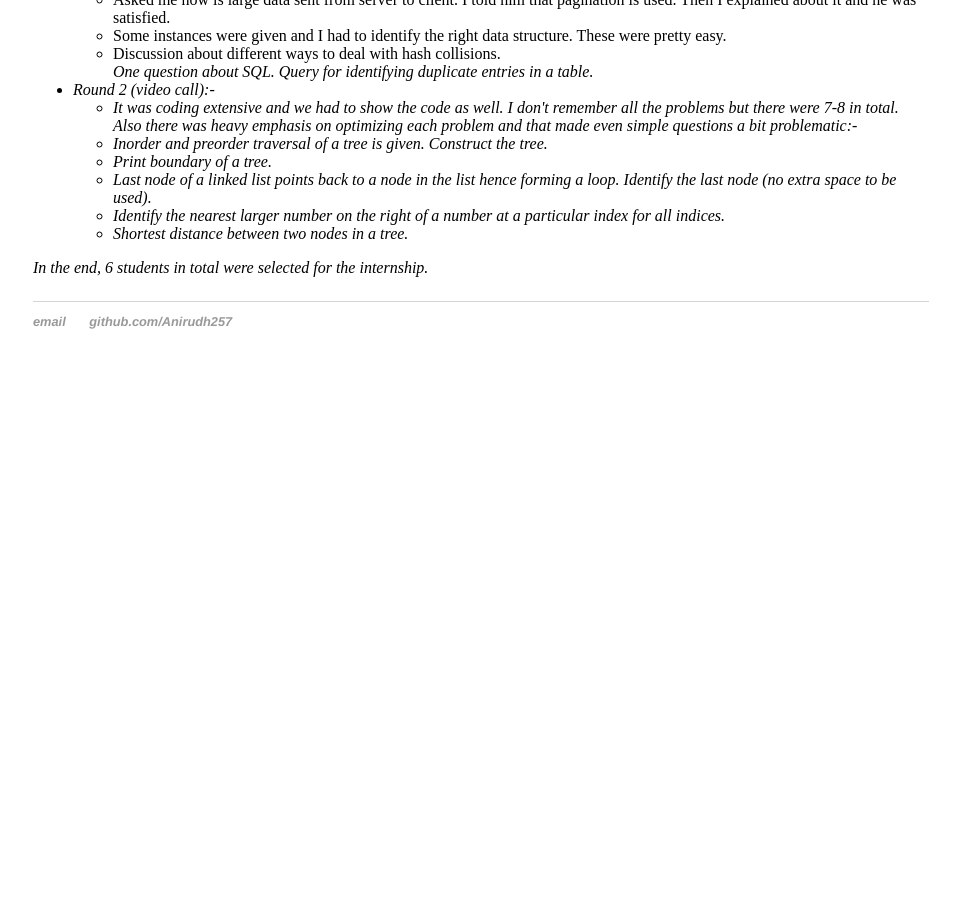
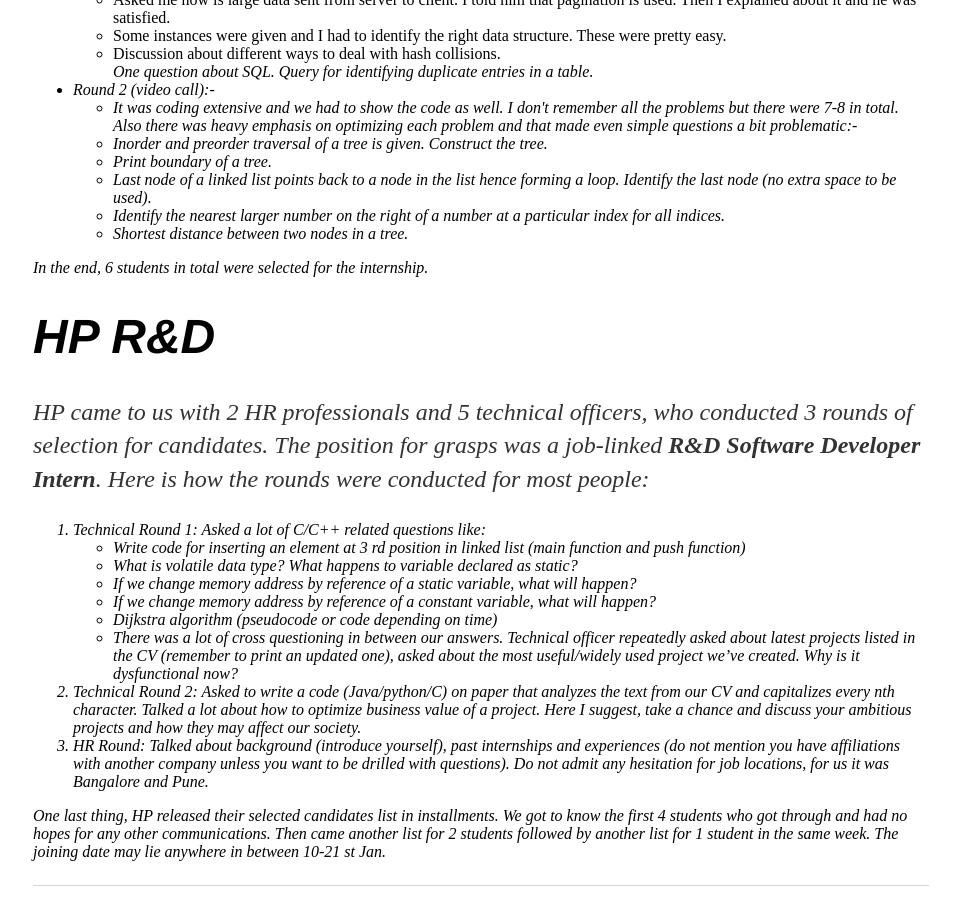
Before and after one commit to Anirudh257/Anirudh257.github.io, a Jekyll site: the page built from InterviewExperiences/index.html, in a window 1280 px wide and 900 px high, scrolled down 6333 px. Shown: the whole window, without its empty margins (159-1119 px from the left). Built offline with Jekyll 4.4.1, drawn with Linux system fonts in a browser that asks for light colours; before the commit the page ends 6722 px from its top, so only the background shows below that.

Commit message:
Update index.html
Added HP R&D experience

```diff
--- a/InterviewExperiences/index.html
+++ b/InterviewExperiences/index.html
@@ -212,3 +212,41 @@
 
 In the end, 6 students in total were selected for the internship.
 </p>
+
+<h1>HP R&D</h1>
+
+<p>HP came to us with 2 HR professionals and 5 technical officers, who conducted 3 rounds of selection for candidates.
+The position for grasps was a job-linked <strong>R&D Software Developer Intern</strong>. Here is how the rounds were
+conducted for most people:
+<ol>
+<li>
+  Technical Round 1: Asked a lot of C/C++ related questions like:
+  <ul>
+    <li>Write code for inserting an element at 3 rd position in linked list (main function and  push function)</li>
+    <li>What is volatile data type? What happens to variable declared as static?</li>
+    <li>If we change memory address by reference of a static variable, what will happen?</li>
+    <li>If we change memory address by reference of a constant variable, what will happen?</li>
+    <li>Dijkstra algorithm (pseudocode or code depending on time)</li>
+    <li>There was a lot of cross questioning in between our answers. Technical officer repeatedly asked about latest projects
+      listed in the CV (remember to print an updated one), asked about the most useful/widely used project we’ve created.
+      Why is it dysfunctional now? </li>
+  </ul>
+   </li>
+
+<li>
+  Technical Round 2: Asked to write a code (Java/python/C) on paper that analyzes the text from our CV and capitalizes
+  every nth character. Talked a lot about how to optimize business value of a project. Here I suggest, take a chance and
+  discuss your ambitious projects and how they may affect our society.
+</li>
+
+<li>
+  HR Round: Talked about background (introduce yourself), past internships and experiences (do not mention you have
+   affiliations with another company unless you want to be drilled with questions). Do not admit any hesitation for job
+  locations, for us it was Bangalore and Pune.
+</li>
+</ol>
+
+  One last thing, HP released their selected candidates list in installments. We got to know the first 4
+students who got through and had no hopes for any other communications. Then came another list
+for 2 students followed by another list for 1 student in the same week. The joining date may lie
+anywhere in between 10-21 st Jan.</p>
```
